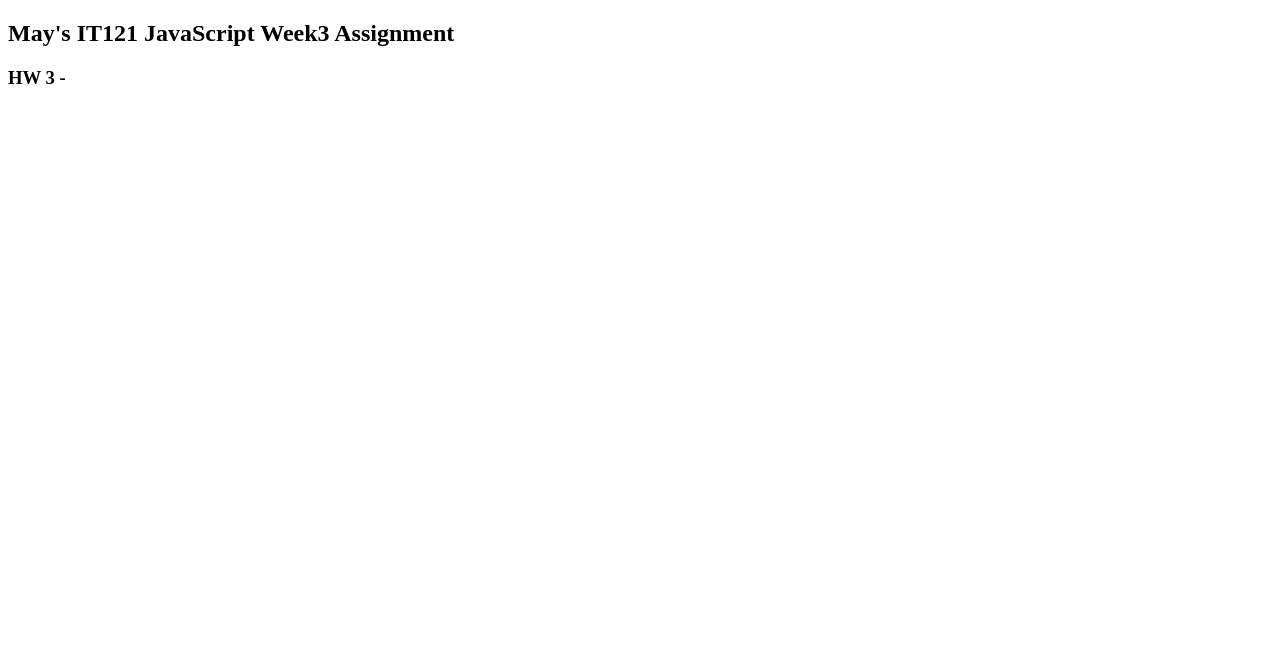
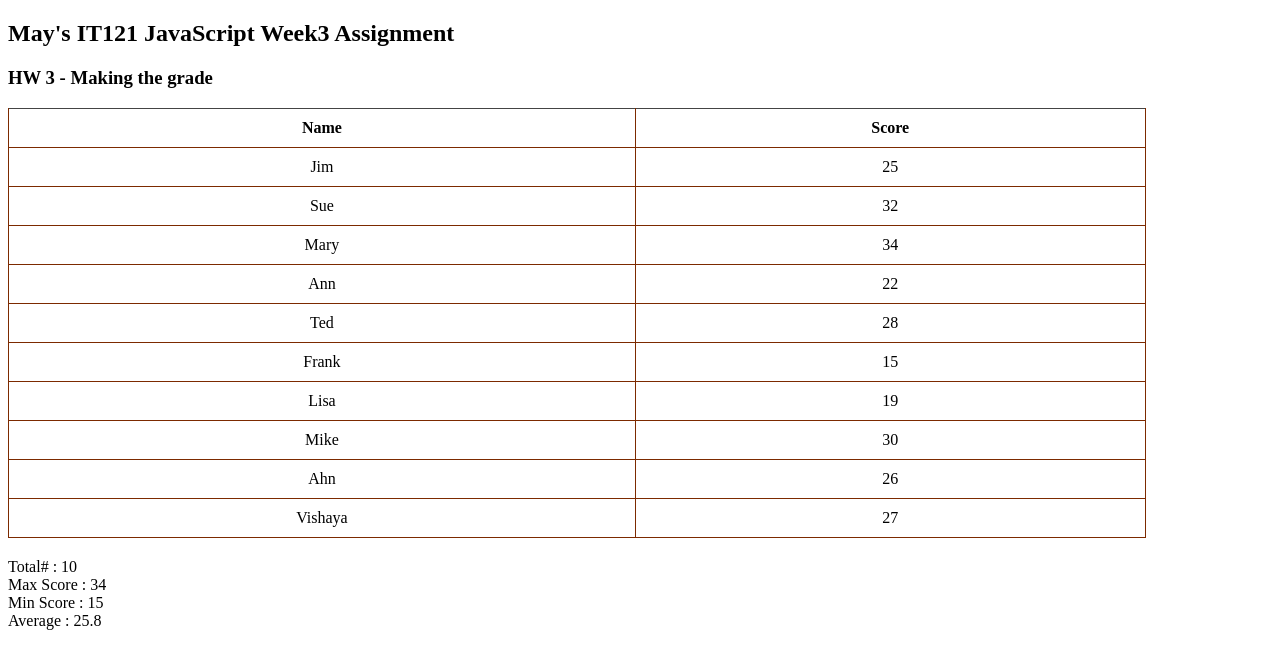
Before and after one commit to MayHyeyeonKim/it121JS, a plain HTML site: page week3/index.html in a window 1280 px wide. Drawn offline with Linux system fonts and the light colour scheme.

Commit message:
add week3 HW 3 - Making the grade

```diff
--- a/week3/index.html
+++ b/week3/index.html
@@ -4,11 +4,71 @@
   <meta charset="UTF-8">
   <meta http-equiv="X-UA-Compatible" content="IE=edge">
   <meta name="viewport" content="width=device-width, initial-scale=1.0">
+  <link rel="stylesheet" href="style.css">
+
   <title>May's IT121 JavaScript</title>
 </head>
 <body>
     <h2>May's IT121 JavaScript Week3 Assignment</h2>
-  <h3>HW 3 - </h3>
+  <h3>HW 3 - Making the grade </h3>
+  <div>
+    <table>
+      <thead>
+        <th>Name</th>
+        <th>Score</th>
+      </thead>
+      <tbody id="tableBody">
+      </tbody>
+    </table>
+    <div id="others"></div>
+  </div>
+  <script>
+  window.onload = () => {
+    var grades = "jim|25, sue|32, mary|34, ann|22, ted|28, frank|15, lisa|19, mike|30, ahn|26, vishaya|27";
+    /*
+    1. 사람|점수를 한쌍으로 문자열 나누기
+    2. 사람, 점수 구분되게 문자열 나누기
+    2-1. 사람 이름 첫글자 대문자
+    3. 나눈 데이터를 JSON 으로 보관
+    4. JSON 데이터를 화면에 뿌리기
+    5. 총 학생숫자, 낮은점수 높은 점수, 평균점수 계산해서 보여주기
+    */
+    let studentScoreList = []
+    //1. 사람|점수를 한쌍으로 문자열 나누기
+    let studentsScores = grades.split(",");
+    // 2. 사람, 점수 구분되게 문자열 나누기
+    for(let row of studentsScores){
+      let studentScore = row.trim().split('|');
+      //2-1. 사람 이름 첫글자 대문자
+      let studentName = studentScore[0].substr(0,1).toUpperCase()+studentScore[0].substr(1);
+      let score = parseInt(studentScore[1]);
+      //3. 나눈 데이터를 JSON 으로 보관
+      studentScoreList.push({name:studentName, score:score});
+    }
+    //4. JSON 데이터를 화면에 뿌리기
+    let tableBody = document.querySelector('#tableBody');
+    let htmlContent = '';
+    for(let row of studentScoreList){
+      htmlContent += `<tr><td>${row.name}</td><td>${row.score}</td></tr>`;
+    }
+    tableBody.innerHTML = htmlContent;
+    //5. 총 학생숫자, 낮은점수 높은 점수, 평균점수 계산해서 보여주기
+    let totalStudentCount = studentScoreList.length;
+    let minScore = 25;
+    let maxScore = 25;
+    let sumScore = 0;
+    for(let row of studentScoreList){
+      sumScore += row.score;
+      maxScore = Math.max(maxScore,row.score);
+      minScore = Math.min(minScore,row.score);
+    }
 
+    let others = document.querySelector('#others');
+    others.innerHTML = `Total# : ${totalStudentCount}
+    <br>Max Score : ${maxScore}
+    <br>Min Score : ${minScore}
+    <br> Average : ${sumScore/totalStudentCount}`;
+  };
+  </script>
 </body>
 </html>
--- a/week3/style.css
+++ b/week3/style.css
@@ -0,0 +1,15 @@
+table {
+  width: 90%;
+  border-top: 1px solid #444444;
+  border-collapse: collapse;
+}
+th, td {
+  border-bottom: 1px solid #7c2a00;
+  border-right: 1px solid #7c2a00;
+  border-left: 1px solid #7c2a00;
+  padding: 10px;
+  text-align: center;
+}
+#others {
+  margin-top: 20px;
+}
```
Also changed, not shown: index.html (+1 -1 lines), week3/script.js (deleted).
